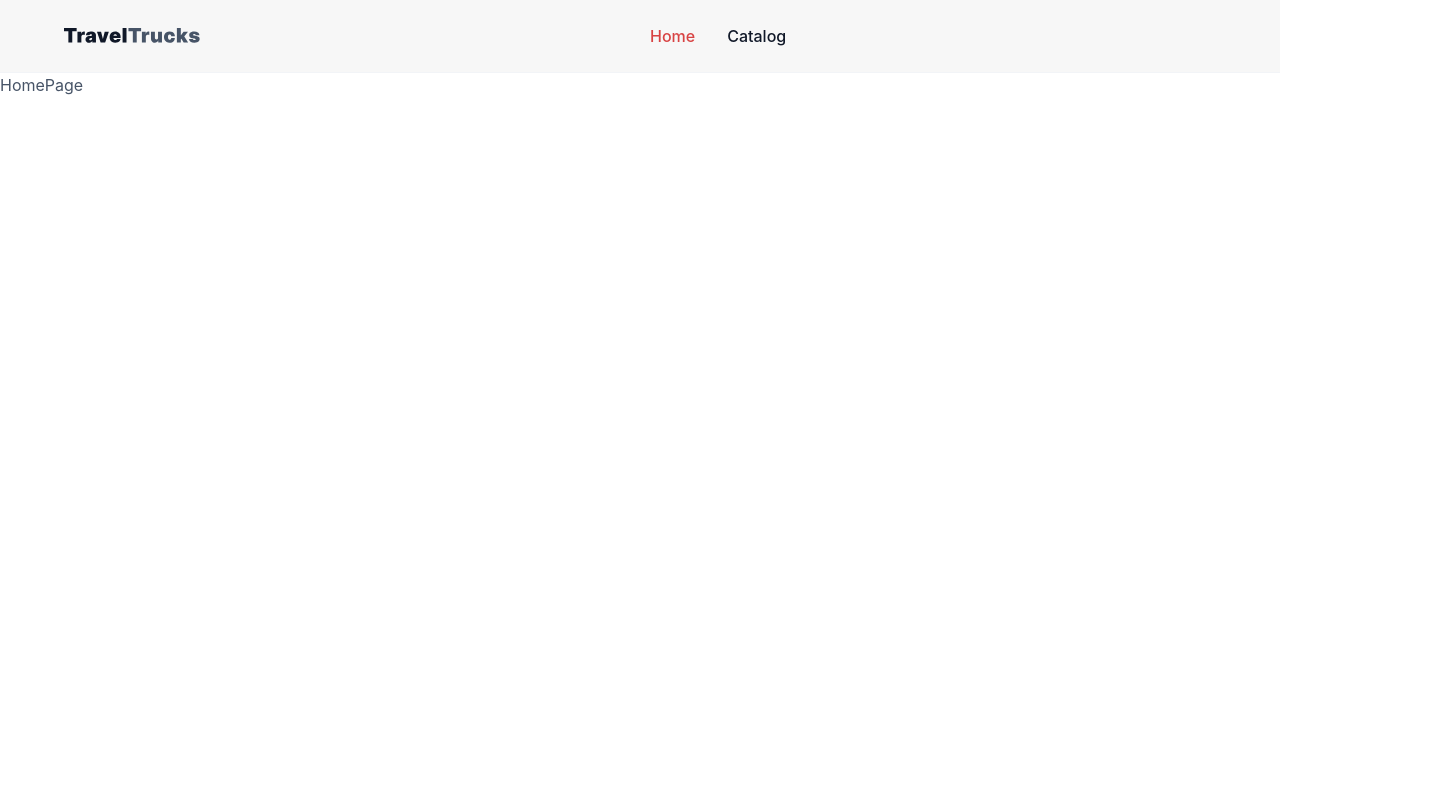
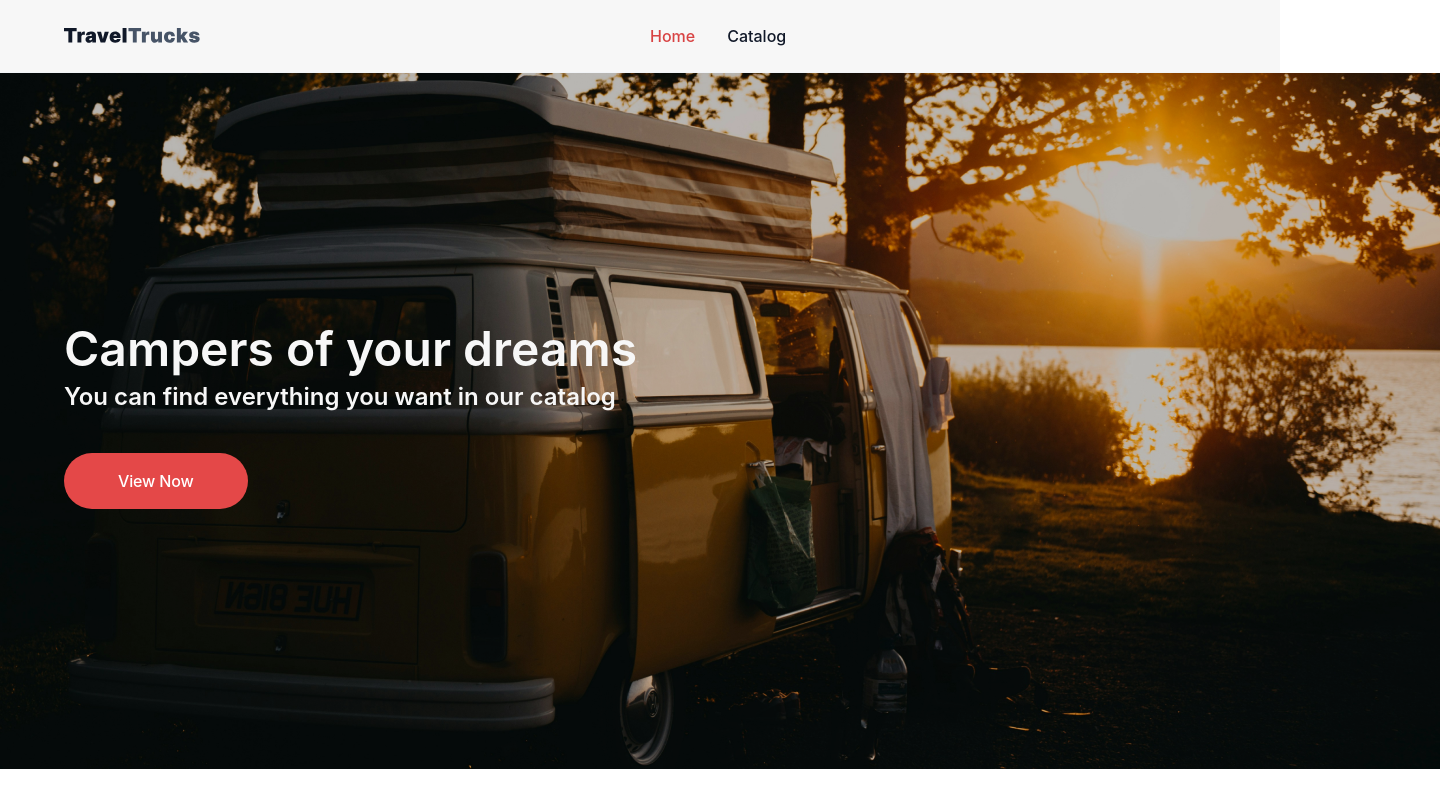
Before and after one commit to YuriiMakoveichuk/bookings_of_campers, a React (Vite) app: page / in a window 1280 px wide. Shown: the whole page, 1440 px wide, since content can reach past the window. Built offline with nearby package versions, Linux system fonts and the light colour scheme.

Commit message:
added HomePage and Button

```diff
--- /dev/null
+++ b/src/components/Button/Button.jsx
@@ -0,0 +1,10 @@
+import { Link } from "react-router-dom";
+import css from "./Button.module.css";
+
+export const Button = ({ linkRef, children }) => {
+  return (
+    <Link to={linkRef} className={css.link}>
+      {children}
+    </Link>
+  );
+};
--- /dev/null
+++ b/src/components/Button/Button.module.css
@@ -0,0 +1,13 @@
+.link {
+  display: inline-flex;
+  align-items: center;
+  border-radius: 200px;
+  height: 56px;
+  padding: 19px 54px;
+  background-color: #e44848;
+  font-weight: 500;
+  font-size: 16px;
+  line-height: 1.5;
+  letter-spacing: -0.01em;
+  color: #fff;
+}
--- a/src/components/Navigation/Navigation.jsx
+++ b/src/components/Navigation/Navigation.jsx
@@ -3,7 +3,7 @@ import clsx from "clsx";
 import { NavLink } from "react-router-dom";
 import { Container } from "../Container/Container.jsx";
 
-import logo from "../../img/Logo.svg";
+import logo from "../../img/logo.svg";
 
 import css from "./Navigation.module.css";
 
--- a/src/main.jsx
+++ b/src/main.jsx
@@ -1,8 +1,10 @@
 import { StrictMode } from "react";
 import { createRoot } from "react-dom/client";
+import { BrowserRouter } from "react-router-dom";
+
+import App from "./App.jsx";
+
 import "./index.css";
-import App from "./App.jsx";
-import { BrowserRouter } from "react-router-dom";
 
 createRoot(document.getElementById("root")).render(
   <StrictMode>
--- a/src/pages/HomePage/HomePage.jsx
+++ b/src/pages/HomePage/HomePage.jsx
@@ -1,7 +1,23 @@
+import { Container } from "../../components/Container/Container.jsx";
 import css from "./HomePage.module.css";
+import { Button } from "../../components/Button/Button.jsx";
 
 const HomePage = () => {
-  return <div className={css.box}>HomePage</div>;
+  return (
+    <>
+      <div className={css.box}>
+        <Container>
+          <div className={css.boxTitle}>
+            <h1 className={css.title}>Campers of your dreams</h1>
+            <p className={css.text}>
+              You can find everything you want in our catalog
+            </p>
+            <Button linkRef="/catalog">View Now</Button>
+          </div>
+        </Container>
+      </div>
+    </>
+  );
 };
 
 export default HomePage;
--- a/src/pages/HomePage/HomePage.module.css
+++ b/src/pages/HomePage/HomePage.module.css
@@ -0,0 +1,36 @@
+.box {
+  width: 1440px;
+  height: 696px;
+  background-color: rgba(0, 0, 0, 0.2);
+  background-image: url("/src/img/picture.png");
+  background-position: center;
+  background-repeat: no-repeat;
+  margin: 0 auto;
+}
+
+@media (min-resolution: 192dpi) {
+  .box {
+    background-image: url("/src/img/picture@2x.png");
+  }
+}
+
+.boxTitle {
+  padding-top: 260px;
+  padding-bottom: 260px;
+}
+
+.title {
+  font-weight: 600;
+  font-size: 48px;
+  line-height: 0.66667;
+  color: #f7f7f7;
+  margin-bottom: 16px;
+}
+
+.text {
+  font-weight: 600;
+  font-size: 24px;
+  line-height: 1.33333;
+  color: #f7f7f7;
+  margin-bottom: 40px;
+}
```
Also changed, not shown: src/img/picture.png (added), 1 other file (tests, documents, lock files or other folders).
